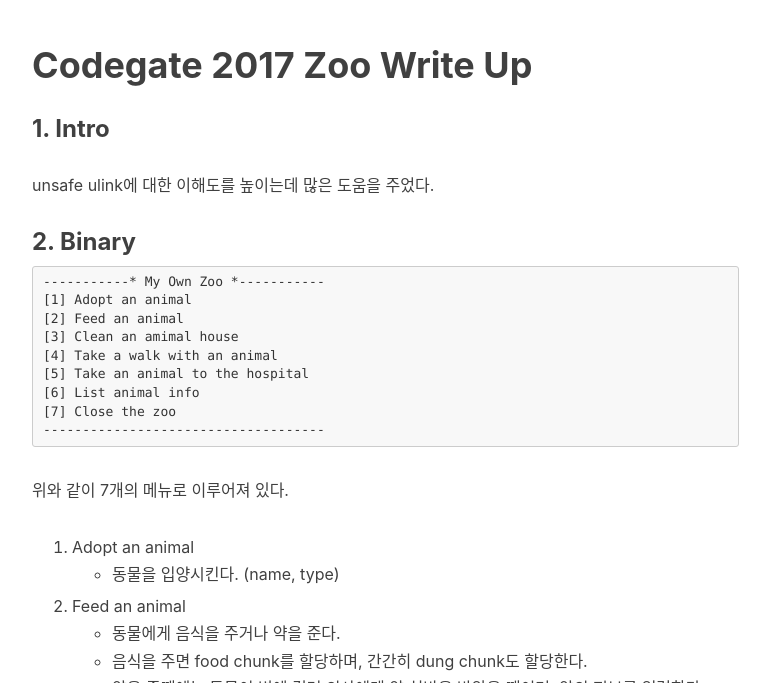
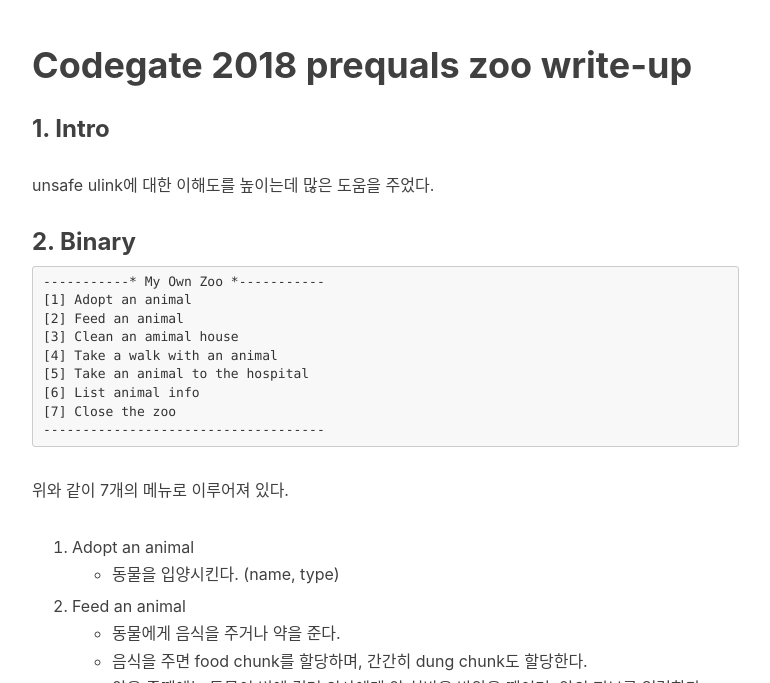
Before and after one commit to LYoungJoo/lyoungjoo.github.io, a Jekyll site: the page built from _posts/2018-02-15-Codegate-2018-prequals-zoo-write-up.md, in a window 1280 px wide and 900 px high, scrolled down 370 px, cut to the strip 217-900 px from the top of the window. Shown: the whole strip, without its empty margins (233-1003 px from the left). Built offline with Jekyll 4.4.1, drawn with Linux system fonts in a browser that asks for light colours; nearby versions of some CDN libraries; comment, search, counter and statistics services are not loaded.

Commit message:
Update 2018-02-15-Codegate-2018-prequals-zoo-write-up.md

```diff
--- a/_posts/2018-02-15-Codegate-2018-prequals-zoo-write-up.md
+++ b/_posts/2018-02-15-Codegate-2018-prequals-zoo-write-up.md
@@ -9,7 +9,7 @@
     - WriteUp
 ---
 
-# Codegate 2017 Zoo Write Up
+# Codegate 2018 prequals zoo write-up
 
 ### 1. Intro
 
```
